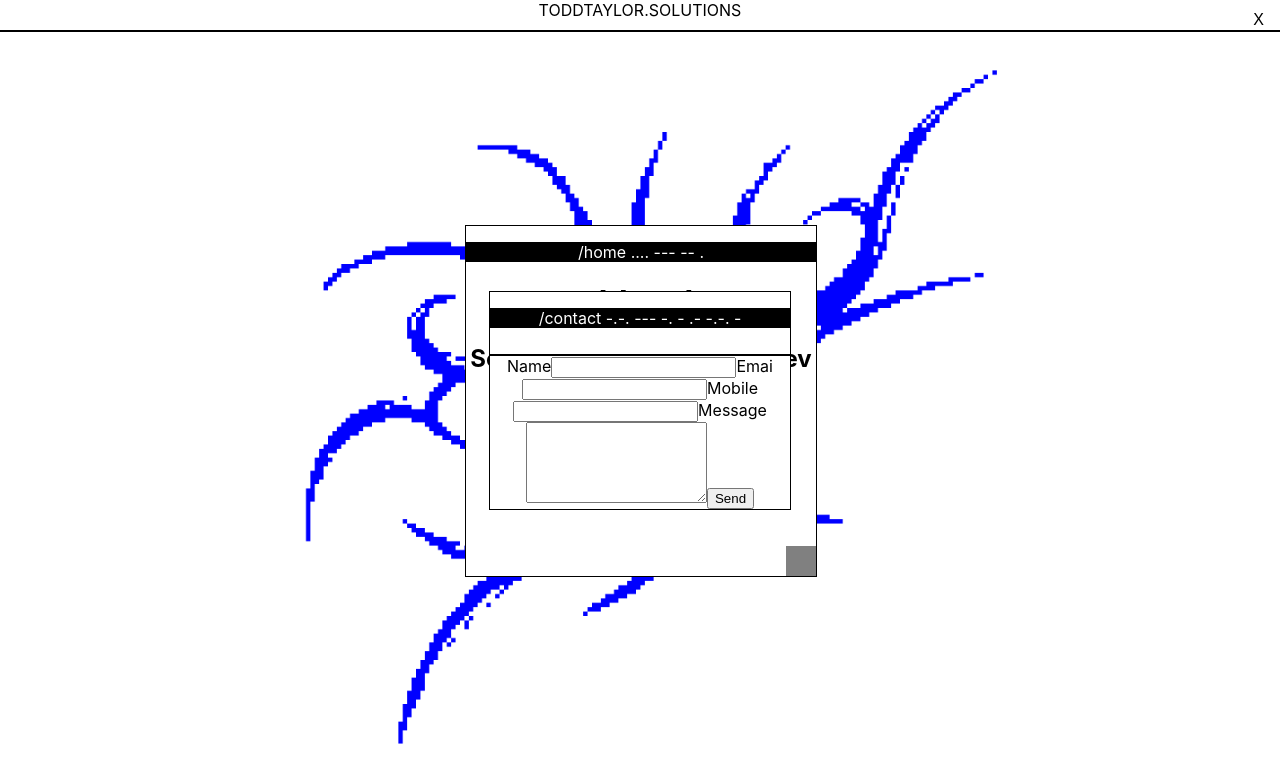
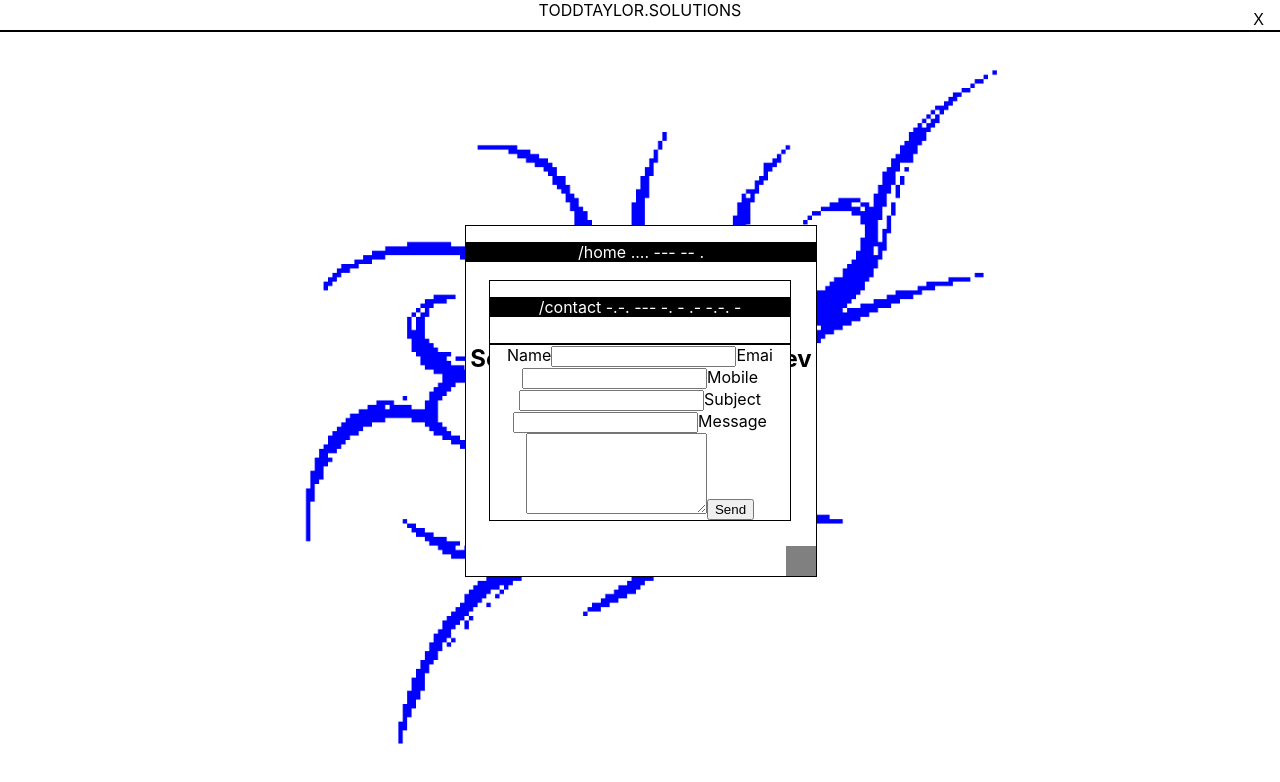
Before and after one commit to tt01924/my-project, a React (Create React App) app in the folder client/: page / in a window 1280 px wide. Both pictures are taken after a click on the button "Contact". Shown: the top 782 px of the page. Built offline with nearby package versions, Linux system fonts and the light colour scheme; the HTML template or start-up script is replaced by a standard one.

Commit message:
adding subject label to frontend

```diff
--- a/client/src/components/Contact.jsx
+++ b/client/src/components/Contact.jsx
@@ -5,6 +5,7 @@ const Contact = ({ contactOpenPopup }) => {
     name: '',
     email: '',
     mobile: '',
+    subject: '',
     message: ''
   });
 
@@ -81,6 +82,15 @@ const Contact = ({ contactOpenPopup }) => {
             onChange={handleChange}
           />
 
+          <label>Subject</label>
+          <input
+            type="text"
+            name="subject"
+            value={formData.subject}
+            onChange={handleChange}
+            required
+          />
+
           <label>Message</label>
           <textarea
             name="message"
```
